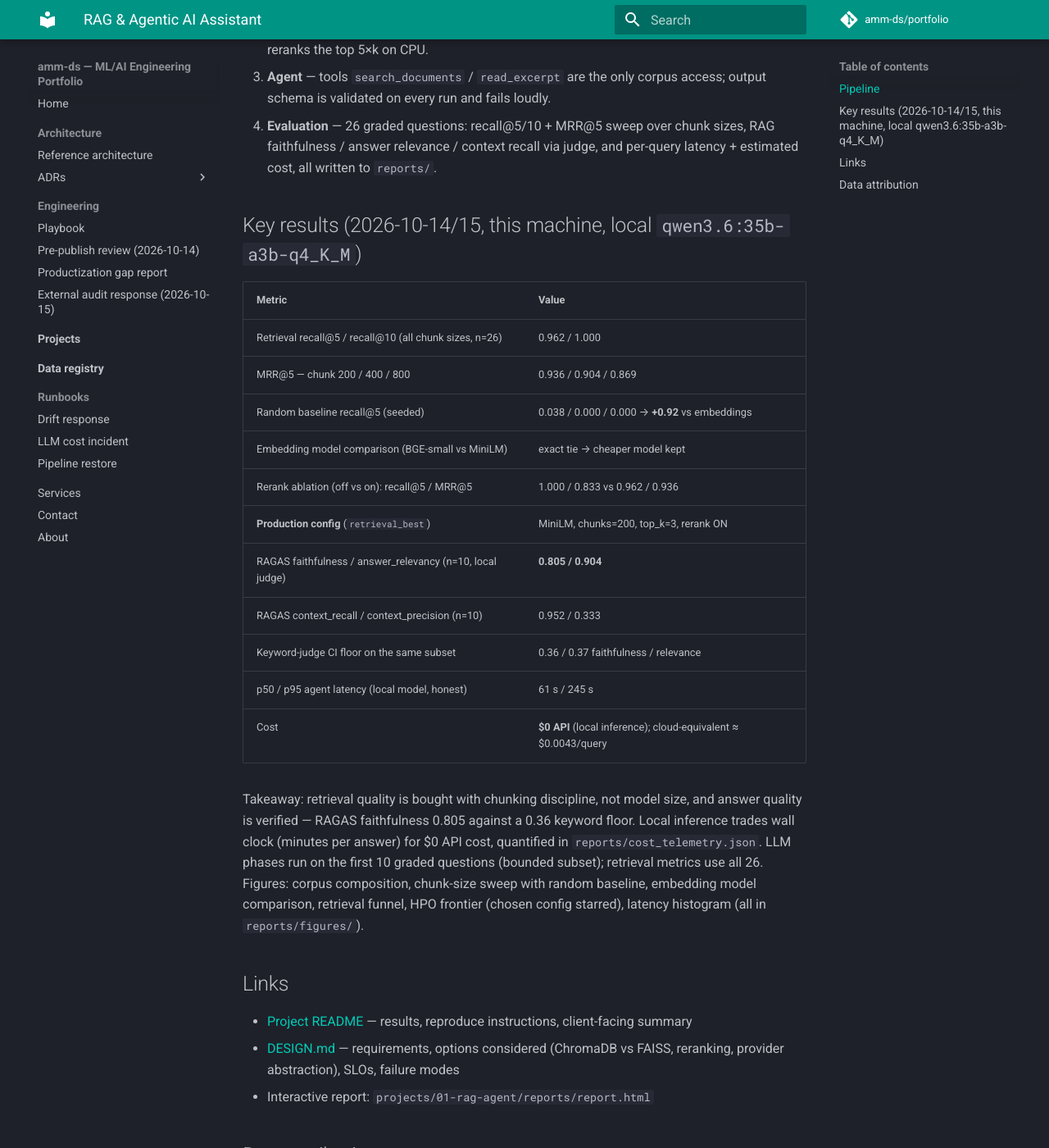
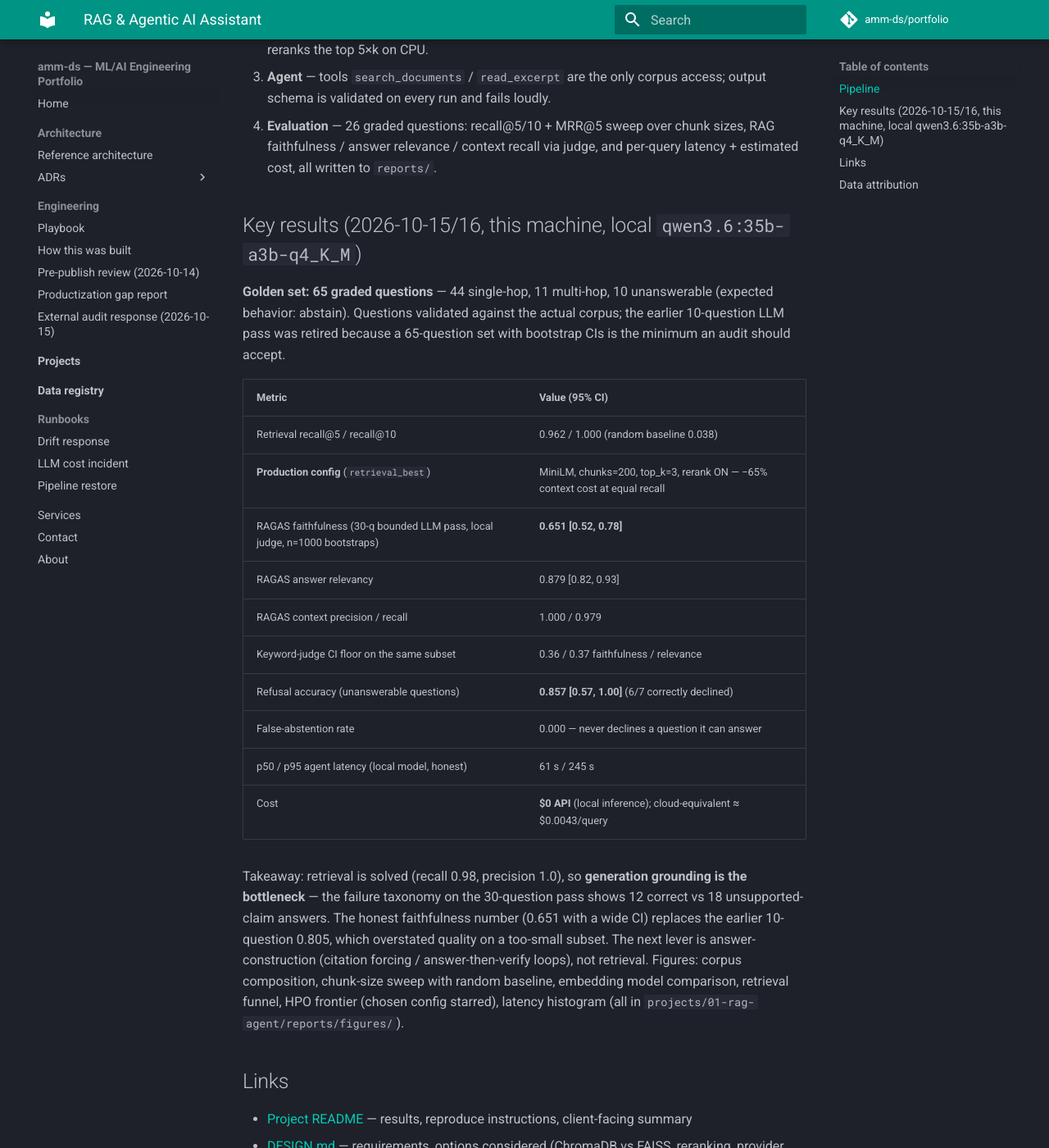
Before and after one commit to amm-ds/portfolio, an MkDocs documentation site: the page built from docs/projects/01-rag-agent.md, in a window 1280 px wide and 1400 px high, scrolled down 554 px. Shown: the whole window at 82% size. Built offline with MkDocs 1.6.1 and Material for MkDocs 9.7.7, drawn with Linux system fonts in a browser that asks for light colours; comment, search, counter and statistics services are not loaded; some of the changed text lies outside the part shown.

Commit message:
docs+ci: second-pass audit P0 batch — truthful README (9 projects, real-data headlines, 08/09/10 rows), 06 hinted-CP-SAT relabel (no more 'external reference'; probe-vs-baseline stated), how-this-was-built page, gap-report superseded banner, commissioning brief excluded from site build, CI: pip-audit can fail, projects/apps coverage pass no longer mixes libs

```diff
--- a/docs/projects/01-rag-agent.md
+++ b/docs/projects/01-rag-agent.md
@@ -25,30 +25,35 @@ mock, `--offline` keeps a retrieval-only CI path).
    sizes, RAG faithfulness / answer relevance / context recall via judge, and
    per-query latency + estimated cost, all written to `reports/`.
 
-## Key results (2026-10-14/15, this machine, local `qwen3.6:35b-a3b-q4_K_M`)
+## Key results (2026-10-15/16, this machine, local `qwen3.6:35b-a3b-q4_K_M`)
 
-| Metric | Value |
+**Golden set: 65 graded questions** — 44 single-hop, 11 multi-hop, 10
+unanswerable (expected behavior: abstain). Questions validated against the
+actual corpus; the earlier 10-question LLM pass was retired because a 65-question
+set with bootstrap CIs is the minimum an audit should accept.
+
+| Metric | Value (95% CI) |
 |---|---|
-| Retrieval recall@5 / recall@10 (all chunk sizes, n=26) | 0.962 / 1.000 |
-| MRR@5 — chunk 200 / 400 / 800 | 0.936 / 0.904 / 0.869 |
-| Random baseline recall@5 (seeded) | 0.038 / 0.000 / 0.000 → **+0.92** vs embeddings |
-| Embedding model comparison (BGE-small vs MiniLM) | exact tie → cheaper model kept |
-| Rerank ablation (off vs on): recall@5 / MRR@5 | 1.000 / 0.833 vs 0.962 / 0.936 |
-| **Production config** (`retrieval_best`) | MiniLM, chunks=200, top_k=3, rerank ON |
-| RAGAS faithfulness / answer_relevancy (n=10, local judge) | **0.805 / 0.904** |
-| RAGAS context_recall / context_precision (n=10) | 0.952 / 0.333 |
+| Retrieval recall@5 / recall@10 | 0.962 / 1.000 (random baseline 0.038) |
+| **Production config** (`retrieval_best`) | MiniLM, chunks=200, top_k=3, rerank ON — −65% context cost at equal recall |
+| RAGAS faithfulness (30-q bounded LLM pass, local judge, n=1000 bootstraps) | **0.651 [0.52, 0.78]** |
+| RAGAS answer relevancy | 0.879 [0.82, 0.93] |
+| RAGAS context precision / recall | 1.000 / 0.979 |
 | Keyword-judge CI floor on the same subset | 0.36 / 0.37 faithfulness / relevance |
+| Refusal accuracy (unanswerable questions) | **0.857 [0.57, 1.00]** (6/7 correctly declined) |
+| False-abstention rate | 0.000 — never declines a question it can answer |
 | p50 / p95 agent latency (local model, honest) | 61 s / 245 s |
 | Cost | **$0 API** (local inference); cloud-equivalent ≈ $0.0043/query |
 
-Takeaway: retrieval quality is bought with chunking discipline, not model
-size, and answer quality is verified — RAGAS faithfulness 0.805 against a 0.36
-keyword floor. Local inference trades wall clock (minutes per answer) for $0
-API cost, quantified in `reports/cost_telemetry.json`. LLM phases run on the
-first 10 graded questions (bounded subset); retrieval metrics use all 26.
-Figures: corpus composition, chunk-size sweep with random baseline, embedding
-model comparison, retrieval funnel, HPO frontier (chosen config starred),
-latency histogram (all in `reports/figures/`).
+Takeaway: retrieval is solved (recall 0.98, precision 1.0), so **generation
+grounding is the bottleneck** — the failure taxonomy on the 30-question pass
+shows 12 correct vs 18 unsupported-claim answers. The honest faithfulness
+number (0.651 with a wide CI) replaces the earlier 10-question 0.805, which
+overstated quality on a too-small subset. The next lever is
+answer-construction (citation forcing / answer-then-verify loops), not
+retrieval. Figures: corpus composition, chunk-size sweep with random baseline,
+embedding model comparison, retrieval funnel, HPO frontier (chosen config
+starred), latency histogram (all in `projects/01-rag-agent/reports/figures/`).
 
 ## Links
 
--- a/mkdocs.yml
+++ b/mkdocs.yml
@@ -30,6 +30,9 @@ markdown_extensions:
       alternate_style: true
   - pymdownx.details
 
+exclude_docs: |
+  repository_setup_report_senior_data_scientist.md
+
 plugins:
   - search
 
@@ -47,6 +50,7 @@ nav:
           - ADR-0007 DVC metrics/experiments/registry: architecture/adr/0007-dvc-metrics-experiments-registry.md
   - Engineering:
       - Playbook: engineering-playbook.md
+      - How this was built: site/how-this-was-built.md
       - Pre-publish review (2026-10-14): audits/pre-publish-2026-10-14.md
       - Productization gap report: audits/productization-gap-report.md
       - External audit response (2026-10-15): audits/2026-10-15-external-audit-response.md
```
Also changed, not shown: other parts of docs/projects/01-rag-agent.md (+1 -1 lines), README.md (+22 -16 lines), docs/audits/productization-gap-report.md (+6 -0 lines), docs/site/how-this-was-built.md (added, +46 -0 lines), projects/06-routing-optimization/DESIGN.md (+1 -1 lines), projects/06-routing-optimization/README.md (+48 -36 lines), 4 other files.
